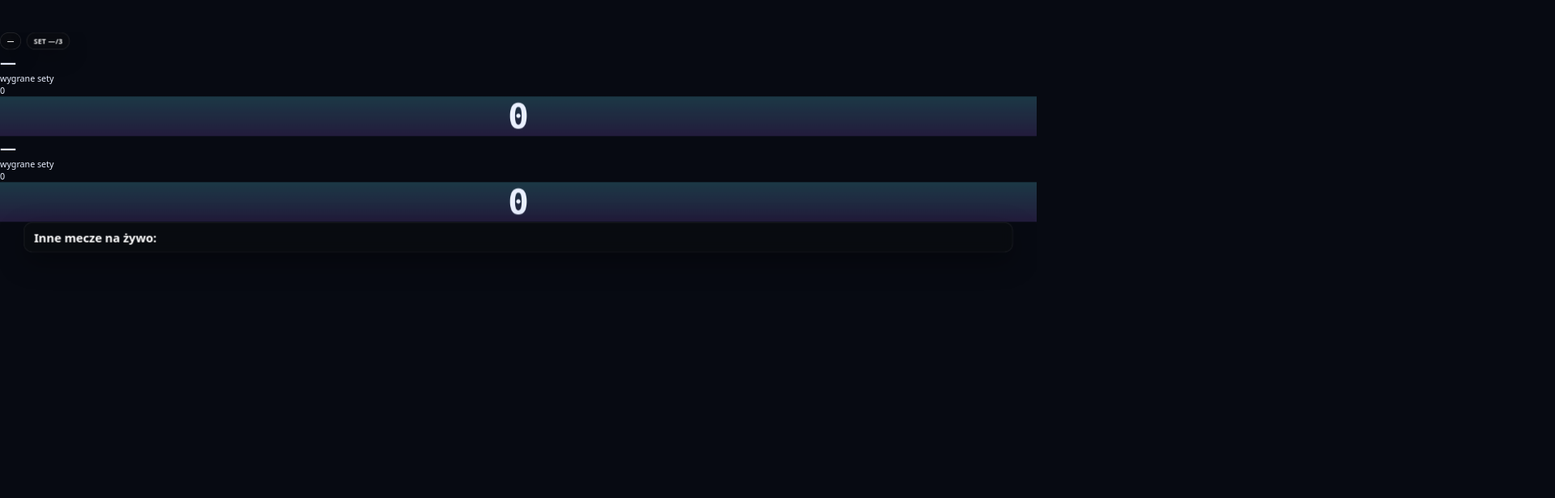
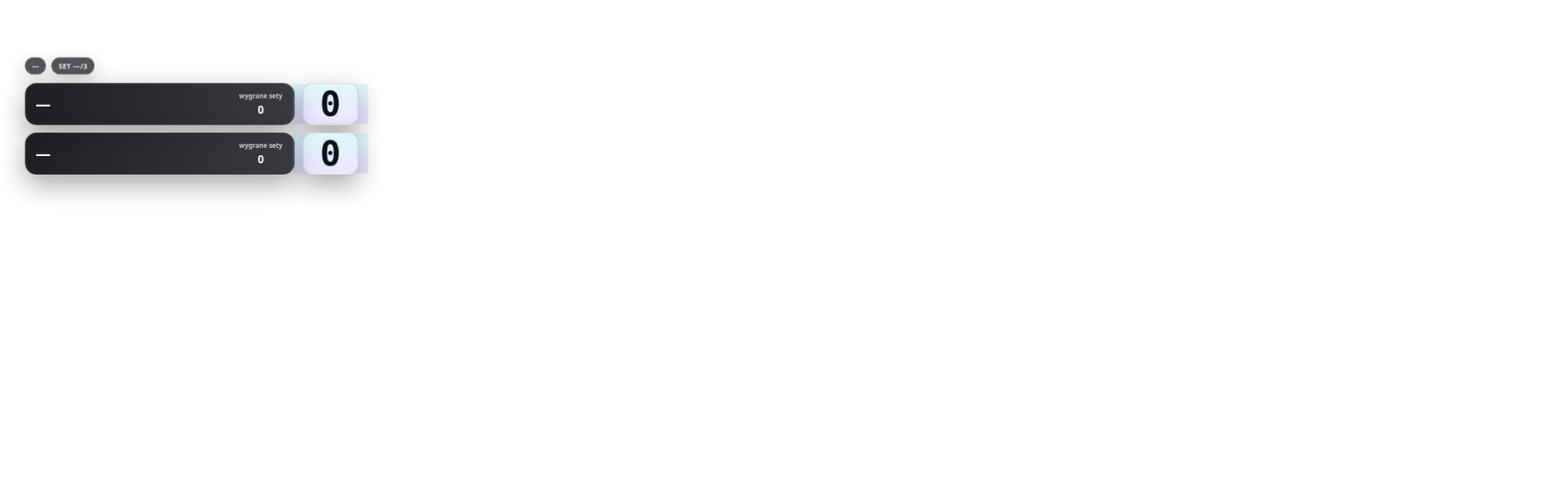
Before and after one commit to luke-025/VolleyballPro, a plain HTML site: page overlay.html in a window 1280 px wide. Shown: the top 616 px of the page at 81% size, 1920 px wide, since content can reach past the window. Drawn offline with nearby package versions, Linux system fonts and the light colour scheme.

```diff
--- a/overlay.html
+++ b/overlay.html
@@ -7,8 +7,8 @@
   <link rel="stylesheet" href="css/main.css" />
   <style>
 
-    html, body { height:100%; margin:0; padding:0; overflow:hidden; background:#070A12; }
-    body { background: #070A12; }
+    html, body { height:100%; margin:0; padding:0; overflow:hidden; background:transparent; }
+    body { background: transparent; }
 
     /* === SAFE AREA === */
     :root{
@@ -33,7 +33,7 @@
         margin-left: -960px;
         margin-top: -540px;
         overflow: hidden;
-        background: #070A12;
+        background: transparent;
         font-family: var(--sans);
     }
 
@@ -71,6 +71,106 @@
       text-overflow: ellipsis;
     }
 
+    /* Safer margins + smaller HUD */
+    .gameHUD{ left:44px; top:44px; gap:12px; }
+    .teamPill{ width: 500px; height: 72px; border-radius: 22px; padding: 12px 16px 12px 18px; gap: 14px; }
+    .teamName{ font-size: 28px; }
+    .setsBox{ width: 92px; }
+    .setsVal{ font-size: 20px; }
+    .pointsPill{ width: 98px; height: 72px; border-radius: 18px; font-size: 28px; }
+
+    /* Static ticker: up to 2 matches; colored score */
+    .tickerItems{
+      display:flex;
+      gap: 90px;
+      align-items:center;
+      justify-content:flex-start;
+      white-space: nowrap;
+      overflow:hidden;
+      flex:1;
+      font-weight: 900;
+      font-size: 22px;
+      letter-spacing:.2px;
+      color:#fff;
+    }
+    .tickItem{ display:flex; align-items:center; gap:12px; }
+    .tickTeams{ color:#ffffff; opacity:.92; }
+    .tickScore{ color:#d9ff7a; }
+
+    .scene-game{ position:absolute; inset:0; }
+    .gameHUD{ position:absolute; left:60px; top:60px; display:flex; flex-direction:column; gap:18px; }
+    .teamRow{ display:flex; align-items:center; gap:16px; }
+
+    .teamPill{
+      width: 560px;
+      height: 92px;
+      border-radius: 26px;
+      background: linear-gradient(90deg, rgba(10,12,16,.92), rgba(40,42,48,.92));
+      border: 2px solid rgba(255,255,255,.08);
+      box-shadow: 0 18px 50px rgba(0,0,0,.35);
+      display:flex;
+      align-items:center;
+      padding: 14px 18px 14px 22px;
+      gap: 18px;
+      backdrop-filter: blur(12px);
+    }
+    .teamName{
+      font-size: 34px;
+      font-weight: 900;
+      letter-spacing: .2px;
+      color: #fff;
+      white-space: nowrap;
+      overflow:hidden;
+      text-overflow: ellipsis;
+      flex:1;
+    }
+    .setsBox{
+      width: 96px;
+      text-align:center;
+      display:flex;
+      flex-direction:column;
+      gap:4px;
+      align-items:center;
+      justify-content:center;
+      color: rgba(255,255,255,.75);
+      font-size: 12px;
+      font-weight: 700;
+      text-transform: lowercase;
+    }
+    .setsVal{
+      font-size: 22px;
+      font-weight: 900;
+      color: #fff;
+    }
+
+    .pointsPill{
+      width: 120px;
+      height: 92px;
+      border-radius: 22px;
+      background: rgba(255,255,255,.94);
+      border: 2px solid rgba(0,0,0,.12);
+      box-shadow: 0 18px 50px rgba(0,0,0,.35);
+      display:flex;
+      align-items:center;
+      justify-content:center;
+      font-size: 36px;
+      font-weight: 1000;
+      color:#0b0f16;
+      letter-spacing:.5px;
+    }
+
+
+    /* === Ticker === */
+    .ticker{
+      position:absolute;
+      left:0; right:0; bottom:0;
+      height: 92px;
+      background: linear-gradient(180deg, rgba(0,0,0,0), rgba(0,0,0,.78));
+      display:flex;
+      align-items:flex-end;
+      padding: 18px 60px;
+      gap: 18px;
+    }
     .tickerInner{
       width:100%;
       height: 56px;
@@ -106,6 +206,20 @@
     .tickItem{ display:flex; gap:14px; align-items:center; }
     .tickSep{ opacity:.55; color:#fff; font-weight:700; }
 
+
+    /* Smaller HUD */
+    .gameHUD{ left:46px; top:46px; gap:14px; }
+    .teamPill{ width: 500px; height: 78px; border-radius: 22px; padding: 12px 16px 12px 18px; gap: 14px; }
+    .teamName{ font-size: 28px; }
+    .setsBox{ width: 90px; }
+    .setsVal{ font-size: 20px; }
+    .pointsPill{ width: 104px; height: 78px; border-radius: 18px; font-size: 34px; }
+    .teamRow{ gap: 14px; }
+
+          50%  { transform: translateY(-1px) scale(1.08) rotate(4deg); filter: brightness(1.15); }
+      100% { transform: translateY(0) scale(1) rotate(-4deg); filter: brightness(1); }
+    }
+
     /* Marquee ticker */
     .tickerItems{ overflow:hidden; }
     .marquee{ position:relative; width:100%; overflow:hidden; }
@@ -122,9 +236,15 @@
       to   { transform: translateX(-50%); }
     }
 
-    /* === FIX: Break/Technical/Sponsors — stałe tło === */
+
+
+    /* === FIX: Break/Technical inside scaled stage === */
     .scene-break{
-      background: #070A12 !important;
+      background:
+        radial-gradient(1100px 700px at 15% 10%, rgba(106,228,255,.18), transparent 62%),
+        radial-gradient(900px 650px at 80% 25%, rgba(165,110,255,.16), transparent 58%),
+        radial-gradient(900px 650px at 50% 90%, rgba(45,255,158,.10), transparent 60%),
+        rgba(5,8,18,.96);
     }
     .scene-break .breakOverlay{
       position:absolute !important;
@@ -134,9 +254,13 @@
       overflow:hidden;
     }
 
-    .scene-technical,
-    #sceneTechnical {
-      background: #070A12 !important;
+    /* technical.html uses .tech { position: fixed } — override when embedded */
+    .scene-technical{
+      background:
+        radial-gradient(1100px 700px at 15% 10%, rgba(106,228,255,.18), transparent 62%),
+        radial-gradient(900px 650px at 80% 25%, rgba(165,110,255,.16), transparent 58%),
+        radial-gradient(900px 650px at 50% 90%, rgba(45,255,158,.10), transparent 60%),
+        rgba(5,8,18,.96);
     }
     .scene-technical .tech{
       position:absolute !important;
@@ -146,9 +270,6 @@
       overflow:hidden;
     }
 
-    #sceneSponsors {
-      background: #070A12 !important;
-    }
 
     /* Allow point pulse animation from overlay-anim.js */
     .pointsNum{ will-change: transform, filter; }
@@ -212,6 +333,7 @@
             <div class="metaPill" id="metaSet">SET —/3</div>
           </div>
 
+
           <div class="teamRow" id="rowA">
             <div class="teamPill">
               <div class="teamName" id="aName">—</div>
@@ -224,6 +346,7 @@
               <div class="pointsNum scoreBox" id="aScore">0</div>
 </div>
           </div>
+
 
           <div class="teamRow" id="rowB">
             <div class="teamPill">
@@ -242,7 +365,7 @@
         <div class="ticker">
           <div class="tickerInner">
             <div class="tickerLabel">Inne mecze na żywo:</div>
-            <div class="tickerItems" id="liveTicker"></div>
+            <div class="tickerItems" id="liveTicker"></div></div></div>
           </div>
         </div>
       </div>
```
Lines whose indentation alone changed are shown as unchanged.
